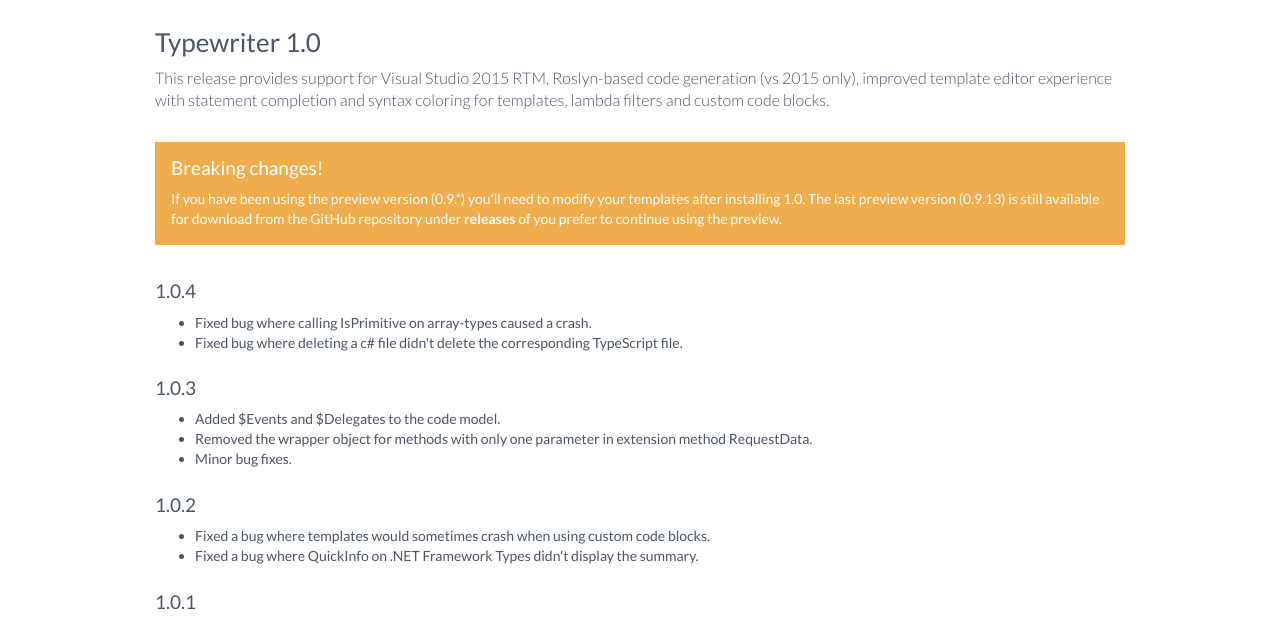
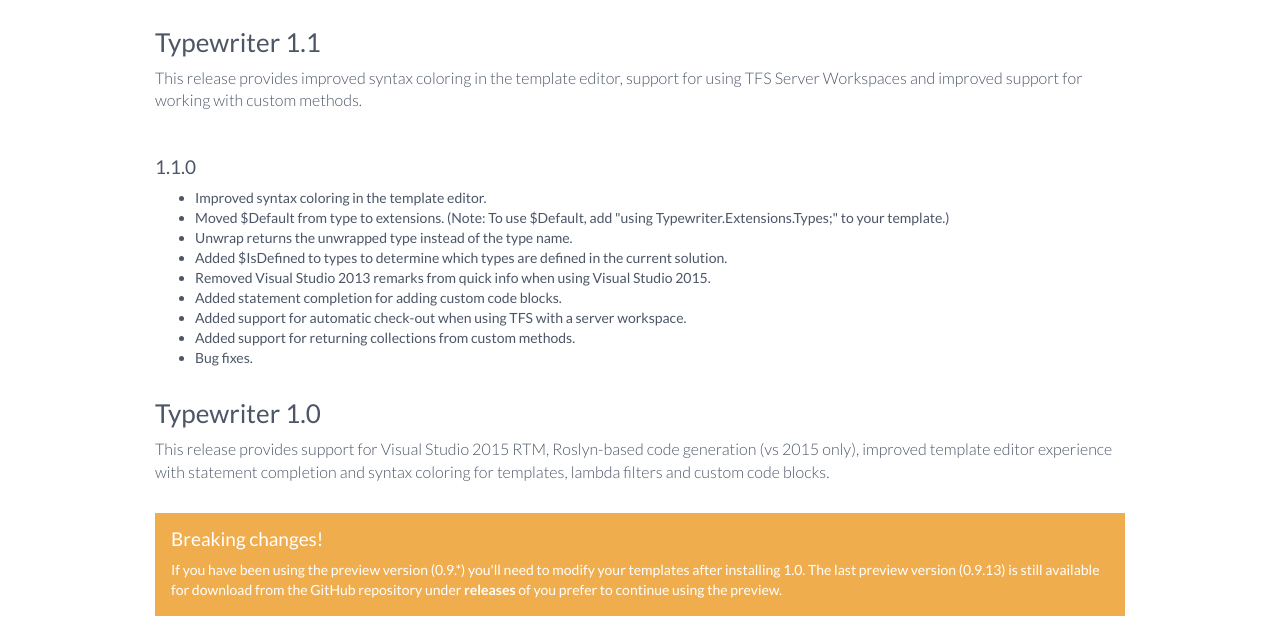
Before and after one commit to frhagn/Typewriter, a website: page pages/changelog.html in a window 1280 px wide. Shown: the part 117-737 px from the top of the page. Drawn offline with Linux system fonts and the light colour scheme.

Commit message:
Update changelog.html

```diff
--- a/pages/changelog.html
+++ b/pages/changelog.html
@@ -60,6 +60,22 @@
                 <div class="row">
                     <div class="col-sm-10 col-sm-push-1">
                         <h1>Change log</h1>
+
+                        <h3>Typewriter 1.1</h3>
+                        <p class="lead">This release provides improved syntax coloring in the template editor, support for using TFS Server Workspaces and improved support for working with custom methods.</p>
+
+                        <h4>1.1.0</h4>
+                        <ul>
+                            <li>Improved syntax coloring in the template editor.</li>
+                            <li>Moved $Default from type to extensions. (Note: To use $Default, add "using Typewriter.Extensions.Types;" to your template.)</li>
+                            <li>Unwrap returns the unwrapped type instead of the type name.</li>
+                            <li>Added $IsDefined to types to determine which types are defined in the current solution.</li>
+                            <li>Removed Visual Studio 2013 remarks from quick info when using Visual Studio 2015.</li>
+                            <li>Added statement completion for adding custom code blocks.</li>
+                            <li>Added support for automatic check-out when using TFS with a server workspace.</li>
+                            <li>Added support for returning collections from custom methods.</li>
+                            <li>Bug fixes.</li>
+                        </ul>
 
                         <h3>Typewriter 1.0</h3>
                         <p class="lead">This release provides support for Visual Studio 2015 RTM, Roslyn-based code generation (vs 2015 only), improved template editor experience with statement completion and syntax coloring for templates, lambda filters and custom code blocks.</p>
```
